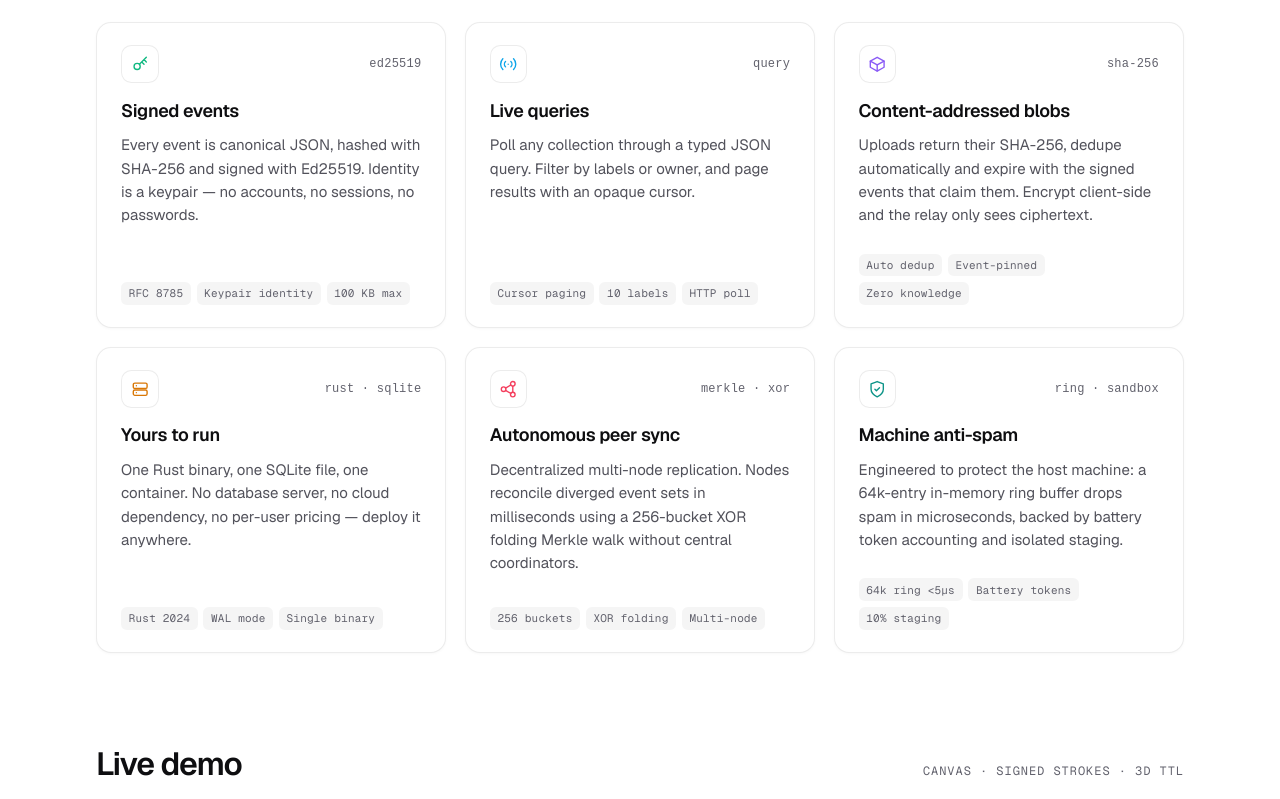
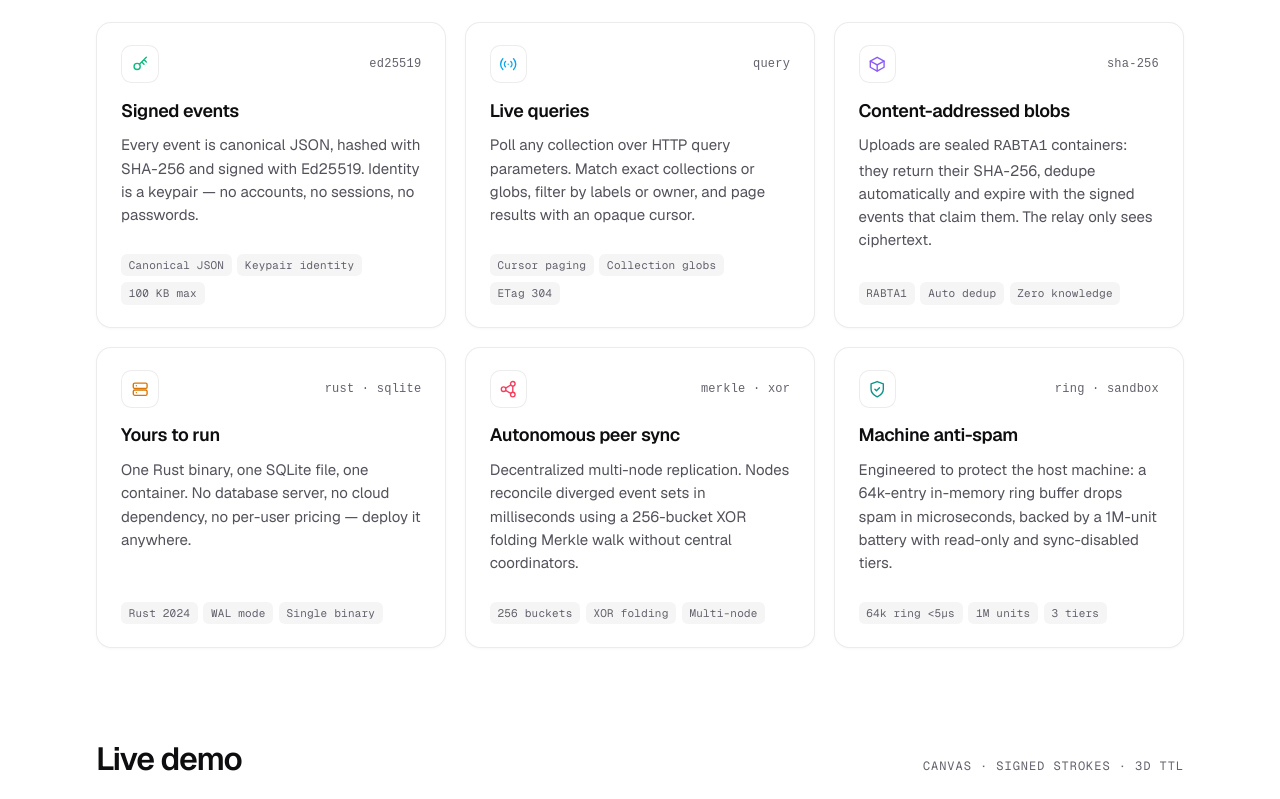
Before and after one commit to rabta-protocol/website, a plain HTML site: page index.html in a window 1280 px wide. Shown: the part 1260-2059 px from the top of the page. Drawn offline with nearby package versions, Linux system fonts and the light colour scheme; no server answers.

Commit message:
Update site examples to Rabta API v1 routes

```diff
--- a/index.html
+++ b/index.html
@@ -490,7 +490,7 @@
         <p>Every event is canonical JSON, hashed with SHA-256 and signed with Ed25519. Identity is a keypair — no accounts, no sessions, no passwords.</p>
         <div class="feature-foot">
           <div class="feature-pills">
-            <span class="feature-pill">RFC 8785</span>
+            <span class="feature-pill">Canonical JSON</span>
             <span class="feature-pill">Keypair identity</span>
             <span class="feature-pill">100 KB max</span>
           </div>
@@ -503,12 +503,12 @@
           <span class="feature-tag"><code>query</code></span>
         </div>
         <h3>Live queries</h3>
-        <p>Poll any collection through a typed JSON query. Filter by labels or owner, and page results with an opaque cursor.</p>
+        <p>Poll any collection over HTTP query parameters. Match exact collections or globs, filter by labels or owner, and page results with an opaque cursor.</p>
         <div class="feature-foot">
           <div class="feature-pills">
             <span class="feature-pill">Cursor paging</span>
-            <span class="feature-pill">10 labels</span>
-            <span class="feature-pill">HTTP poll</span>
+            <span class="feature-pill">Collection globs</span>
+            <span class="feature-pill">ETag 304</span>
           </div>
         </div>
       </article>
@@ -519,11 +519,11 @@
           <span class="feature-tag"><code>sha-256</code></span>
         </div>
         <h3>Content-addressed blobs</h3>
-        <p>Uploads return their SHA-256, dedupe automatically and expire with the signed events that claim them. Encrypt client-side and the relay only sees ciphertext.</p>
+        <p>Uploads are sealed <code>RABTA1</code> containers: they return their SHA-256, dedupe automatically and expire with the signed events that claim them. The relay only sees ciphertext.</p>
         <div class="feature-foot">
           <div class="feature-pills">
+            <span class="feature-pill">RABTA1</span>
             <span class="feature-pill">Auto dedup</span>
-            <span class="feature-pill">Event-pinned</span>
             <span class="feature-pill">Zero knowledge</span>
           </div>
         </div>
@@ -567,12 +567,12 @@
           <span class="feature-tag"><code>ring · sandbox</code></span>
         </div>
         <h3>Machine anti-spam</h3>
-        <p>Engineered to protect the host machine: a 64k-entry in-memory ring buffer drops spam in microseconds, backed by battery token accounting and isolated staging.</p>
+        <p>Engineered to protect the host machine: a 64k-entry in-memory ring buffer drops spam in microseconds, backed by a 1M-unit battery with read-only and sync-disabled tiers.</p>
         <div class="feature-foot">
           <div class="feature-pills">
             <span class="feature-pill">64k ring &lt;5µs</span>
-            <span class="feature-pill">Battery tokens</span>
-            <span class="feature-pill">10% staging</span>
+            <span class="feature-pill">1M units</span>
+            <span class="feature-pill">3 tiers</span>
           </div>
         </div>
       </article>
@@ -634,7 +634,7 @@
   <section class="section relays" aria-labelledby="relays-heading">
     <div class="section-head">
       <h2 id="relays-heading">Free public relays</h2>
-      <span>run by volunteers · live /stats</span>
+      <span>run by volunteers · live /node</span>
     </div>
     <div class="relay-table-wrap">
       <table class="relay-table">
@@ -686,11 +686,11 @@
         </tbody>
       </table>
     </div>
-    <p class="relay-note">Two volunteer-run nodes, one fleet — every number is read live from each node's public <code>/api/v1/stats</code> route, and battery is the node's push-token budget, regenerated every minute.</p>
+    <p class="relay-note">Two volunteer-run nodes, one fleet — every number is read live from each node's public <code>/api/v1/node</code> route, and battery is the node's write budget, regenerated every minute.</p>
   </section>
 
   <footer>
-    <span>ed25519 / polling / 7d ttl</span>
+    <span>ed25519 / polling / 300d max ttl</span>
     <div class="footer-links">
       <a href="llms.txt">llms.txt</a>
       <a href="https://github.com/rabta-protocol/rabta" target="_blank" rel="noreferrer">github</a>
@@ -733,12 +733,8 @@
   };
 
   const queryEvents = async (collection, limit) => {
-    const res = await fetch(RELAY + '/api/v1/events/query', {
-      method: 'POST',
-      headers: { 'content-type': 'application/json' },
-      body: JSON.stringify({ collection, limit }),
-      cache: 'no-store'
-    });
+    const params = new URLSearchParams({ collection, limit: String(limit) });
+    const res = await fetch(RELAY + '/api/v1/events?' + params, { cache: 'no-store' });
     syncRelayClock(res);
     if (!res.ok) {
       const body = await res.json().catch(() => null);
@@ -1252,14 +1248,9 @@
     };
 
     const fetchPage = async (cursor) => {
-      const query = { collection: CANVAS_COLLECTION, limit: 100 };
-      if (cursor) query.cursor = cursor;
-      const res = await fetch(RELAY + '/api/v1/events/query', {
-        method: 'POST',
-        headers: { 'content-type': 'application/json' },
-        body: JSON.stringify(query),
-        cache: 'no-store'
-      });
+      const params = new URLSearchParams({ collection: CANVAS_COLLECTION, limit: '100' });
+      if (cursor) params.set('cursor', cursor);
+      const res = await fetch(RELAY + '/api/v1/events?' + params, { cache: 'no-store' });
       syncRelayClock(res);
       if (!res.ok) {
         const body = await res.json().catch(() => null);
@@ -1488,12 +1479,14 @@
       await Promise.all(cards.map(async (card) => {
         const pick = (name) => card.querySelector('[data-' + name + ']');
         try {
-          const res = await fetch(card.dataset.relay + '/api/v1/stats', { cache: 'no-store' });
+          const res = await fetch(card.dataset.relay + '/api/v1/node', { cache: 'no-store' });
           if (!res.ok) throw new Error('HTTP ' + res.status);
           const body = await res.json();
           const events = body && body.events ? Number(body.events.live) : NaN;
           const blobs = body && body.blobs ? Number(body.blobs.live) : NaN;
-          const used = (body && body.events ? Number(body.events.bytes) : 0) + (body && body.blobs ? Number(body.blobs.bytes) : 0);
+          const used = body && body.storage
+            ? Number(body.storage.used_bytes)
+            : (body && body.events ? Number(body.events.bytes) : 0) + (body && body.blobs ? Number(body.blobs.bytes) : 0);
           const battery = body && body.peers && body.peers.battery ? body.peers.battery : null;
           const evEl = pick('events');
           if (evEl) evEl.textContent = Number.isFinite(events) ? fmtCount(events) : '—';
@@ -1515,7 +1508,10 @@
           }
           if (subEl) {
             const regen = battery ? Number(battery.regen_per_min) : NaN;
-            subEl.textContent = Number.isFinite(regen) ? 'regen ' + fmtCount(regen) + '/min' : '';
+            const mode = battery && battery.mode ? String(battery.mode) : '';
+            subEl.textContent = Number.isFinite(regen)
+              ? 'regen ' + fmtCount(regen) + '/min' + (mode ? ' · ' + mode.replace('_', '-') : '')
+              : '';
           }
           const footEl = pick('foot');
           if (footEl) {
```
Also changed, not shown: llms.txt, readme.txt.
